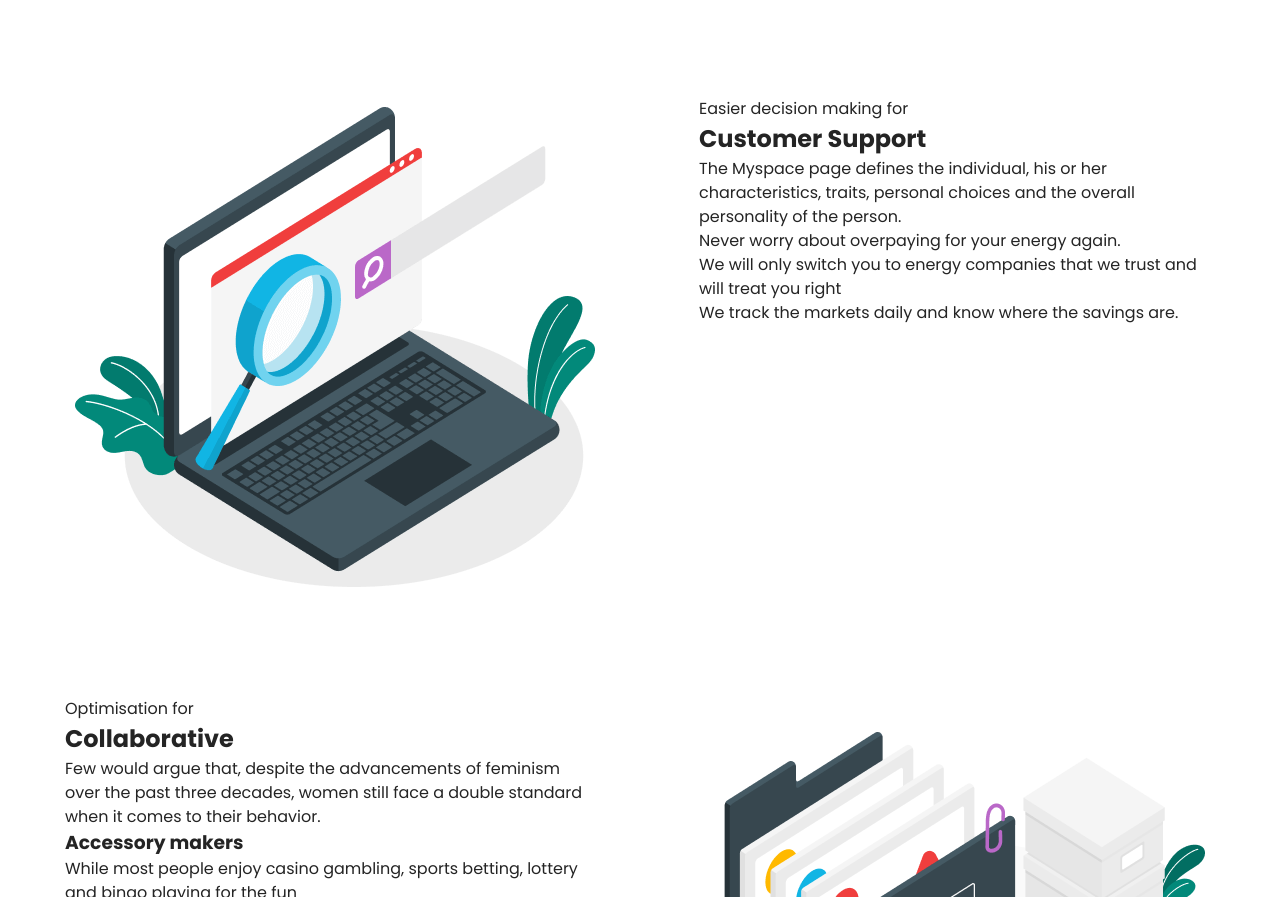
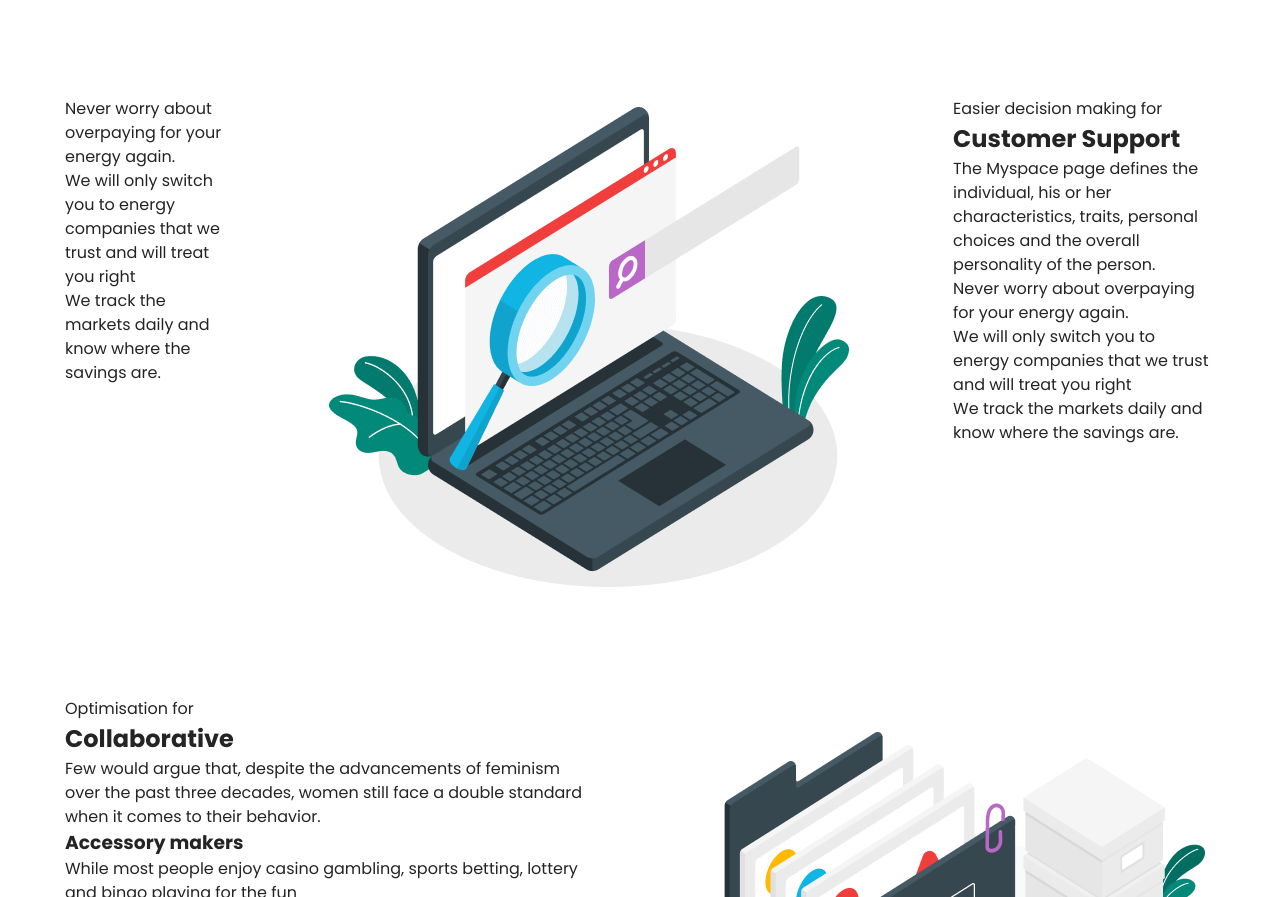
Before and after one commit to kkseni/fantastic-spoon, a website built with Vite: page src/index.html in a window 1280 px wide. Shown: the part 1806-2703 px from the top of the page. Built offline with nearby package versions, Linux system fonts and the light colour scheme.

Commit message:
add list

```diff
--- a/src/partials/customer.html
+++ b/src/partials/customer.html
@@ -30,6 +30,25 @@
             </ul>
         </div>
         <img src="./img/support.png" alt="support" width="540" />
+        <ul class="customer-list">
+            <li class="customer-list-item">
+                <p class="customer-item-descr">
+                    Never worry about overpaying for your energy again.
+                </p>
+            </li>
+            <li class="customer-list-item">
+                <p class="customer-item-descr">
+                    We will only switch you to energy companies that we trust and
+                    will treat you right
+                </p>
+            </li>
+            <li class="customer-list-item">
+                <p class="customer-item-descr">
+                    We track the markets daily and know where the savings are.
+                </p>
+            </li>
+        </ul>
     </div>
+
 </section>
 <!-- #endregion Customer-->
```
